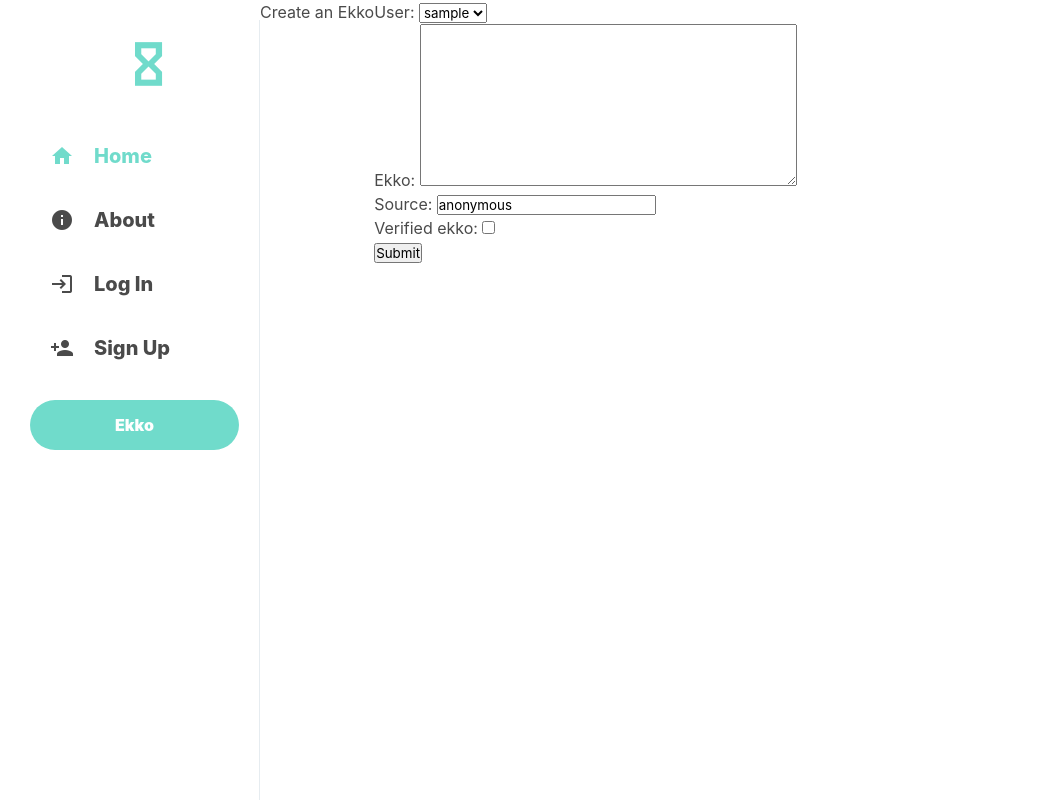
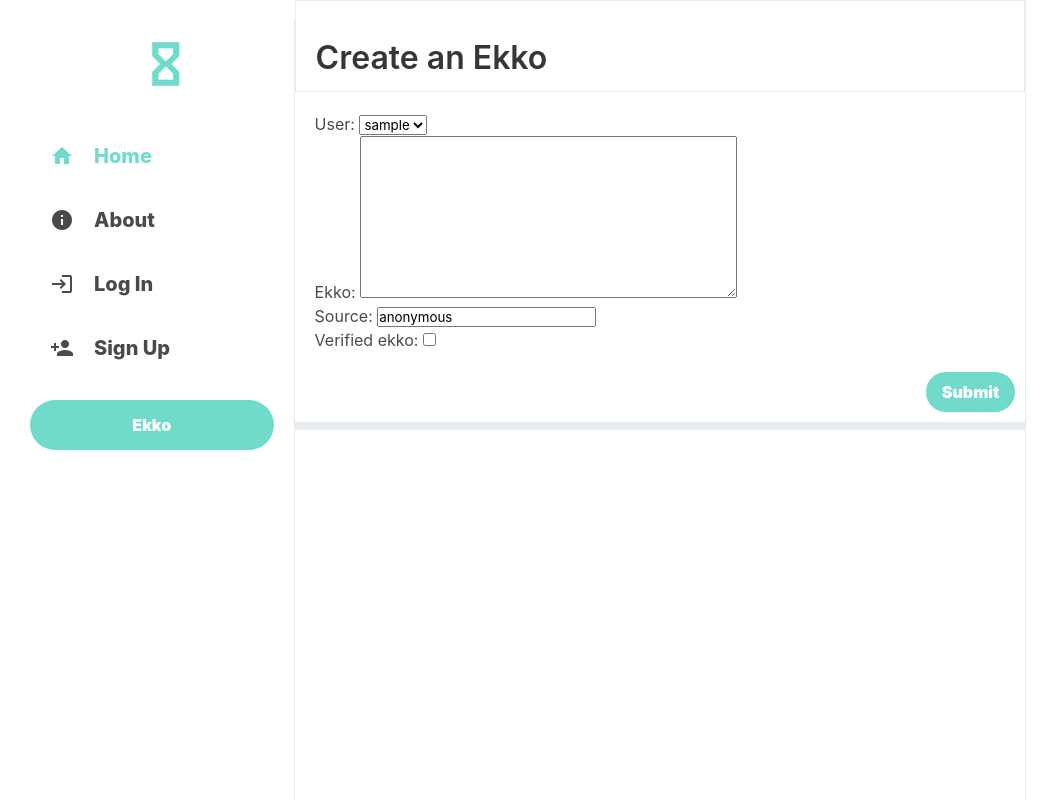
Before and after one commit to sam-aum/Echo, a Django app: page /ekkos/new/ in a window 1280 px wide. Shown: the whole page, without its empty margins (0-1059 px from the left). Run offline with Django 4.2, Linux system fonts and the light colour scheme; tables that the repository leaves empty hold one stand-in row (values such as "Sample post").

Commit message:
create page

```diff
--- a/main_app/templates/ekko_create.html
+++ b/main_app/templates/ekko_create.html
@@ -1,15 +1,19 @@
 {% extends 'base.html' %}
 
 {% block content %}
-<h1>Create an Ekko</h1>
-
+<div class="feed">
+  <div class="feed_header">
+      <h1 class="title pt-5">Create an Ekko</h1>
+  </div>
+  <div class="ekkobox login-form">
     <form method="post">
       <!-- Security Feature  -->
       {% csrf_token %}
       <!--  Generate inputs  -->
       {{form.as_p}}
       <!--  Submit form  -->
-  <input type="submit" value="Submit" />
+      <input type="submit" class="button create-button" value="Submit" />
     </form>
-
+  </div>
+</div>
 {% endblock %}
```
Lines whose indentation alone changed are shown as unchanged.
